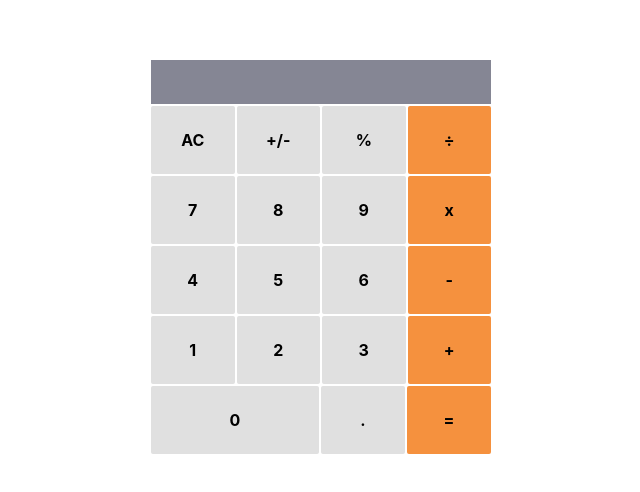
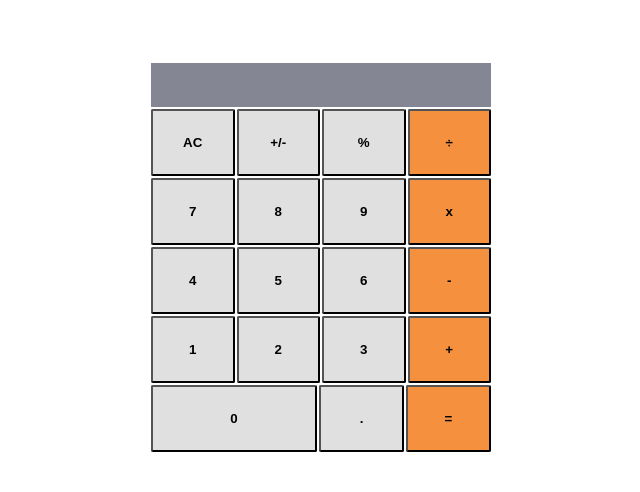
Before and after one commit to rloterh/Calculator, a React (Create React App) app: page / in a window 1280 px wide. Shown: the part 144-636 px from the top of the page, without its empty margins (319-959 px from the left). Built offline with nearby package versions, Linux system fonts and the light colour scheme.

Commit message:
Add click event to buttons

```diff
--- a/src/components/Button.js
+++ b/src/components/Button.js
@@ -1,14 +1,15 @@
 import React from 'react';
 import PropTypes from 'prop-types';
 
-const Button = ({ label }) => (
-  <div className="button">
+const Button = ({ label, handleClick }) => (
+  <button type="button" className="button" onClick={() => handleClick(label)}>
     {label}
-  </div>
+  </button>
 );
 
 Button.propTypes = {
   label: PropTypes.string.isRequired,
+  handleClick: PropTypes.func.isRequired,
 };
 
 export default Button;
```
